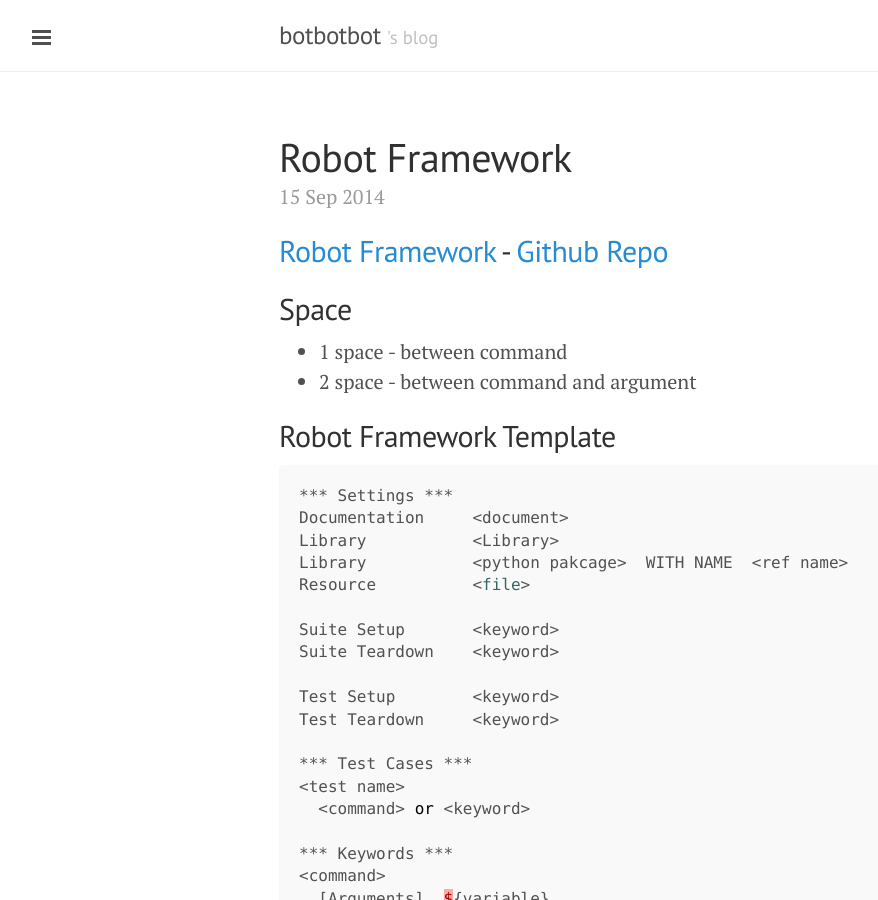
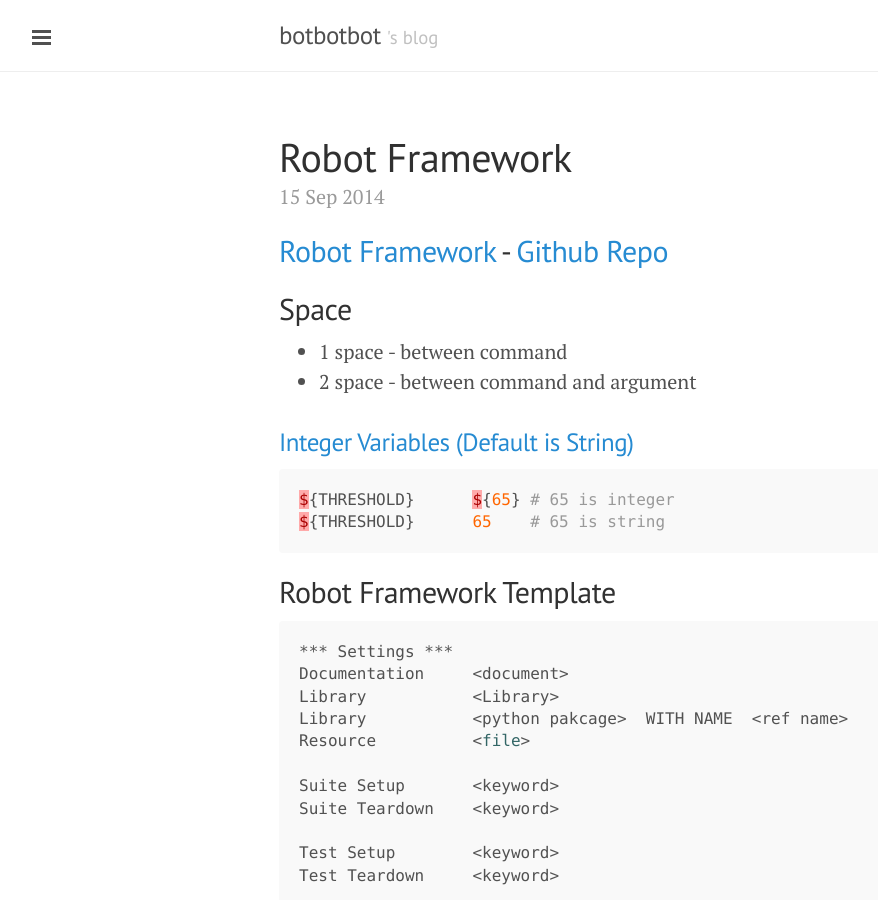
Before and after one commit to ibotdotout/ibotdotout.github.io, a Jekyll site: the page built from _posts/2014-09-15-robot-framework.md, in a window 1280 px wide and 900 px high. Shown: the whole window, without its empty margins (1-879 px from the left). Built offline with Jekyll 4.4.1, drawn with Linux system fonts in a browser that asks for light colours; Markdown is read by kramdown in place of the engine named in the settings.

Commit message:
add integer variable

````diff
--- a/_posts/2014-09-15-robot-framework.md
+++ b/_posts/2014-09-15-robot-framework.md
@@ -10,6 +10,14 @@ permalink: robot-framework
 ## Space
 -  1 space - between command
 -  2 space - between command and argument
+
+
+### [Integer Variables (Default is String)](http://stackoverflow.com/questions/24007245/different-type-of-input-data-between-robot-framework-file-and-python/24007809#24007809)
+
+```python
+${THRESHOLD}      ${65} # 65 is integer
+${THRESHOLD}      65    # 65 is string
+```
 
 
 ## Robot Framework Template
````
